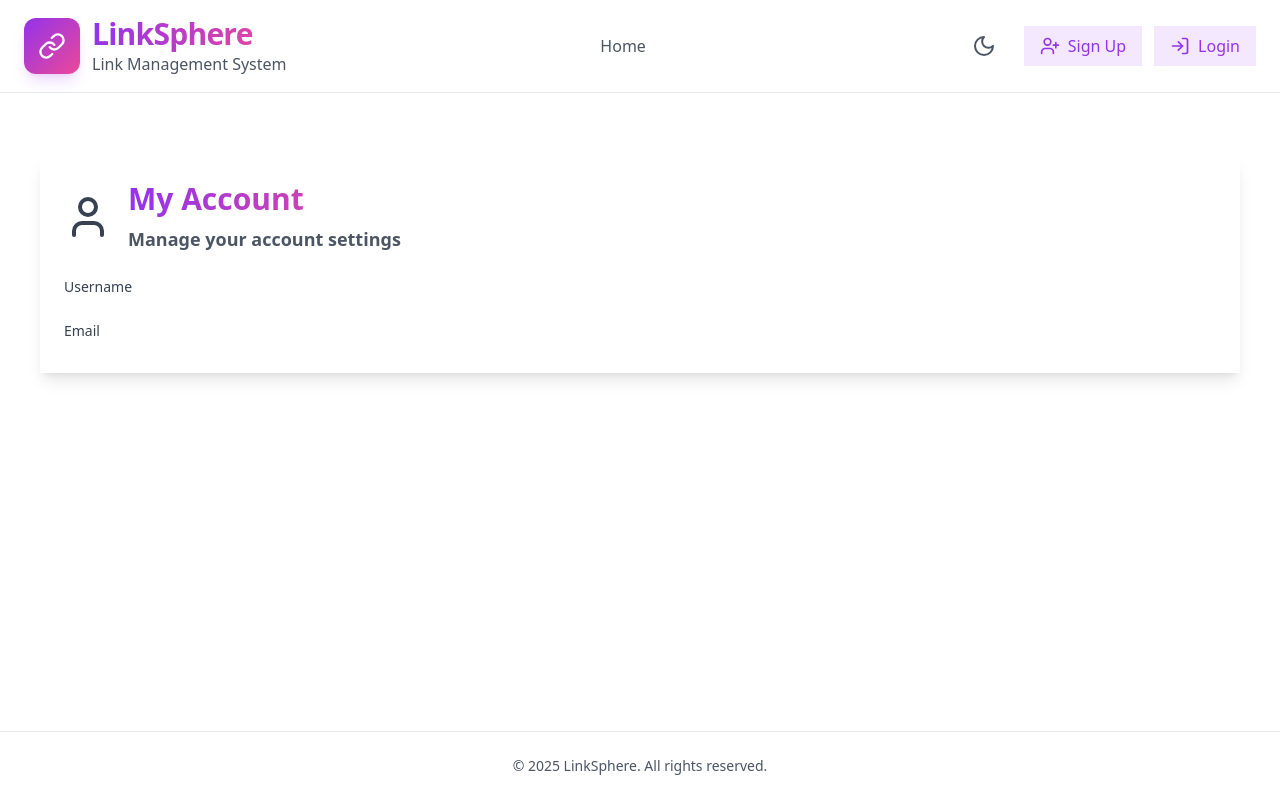
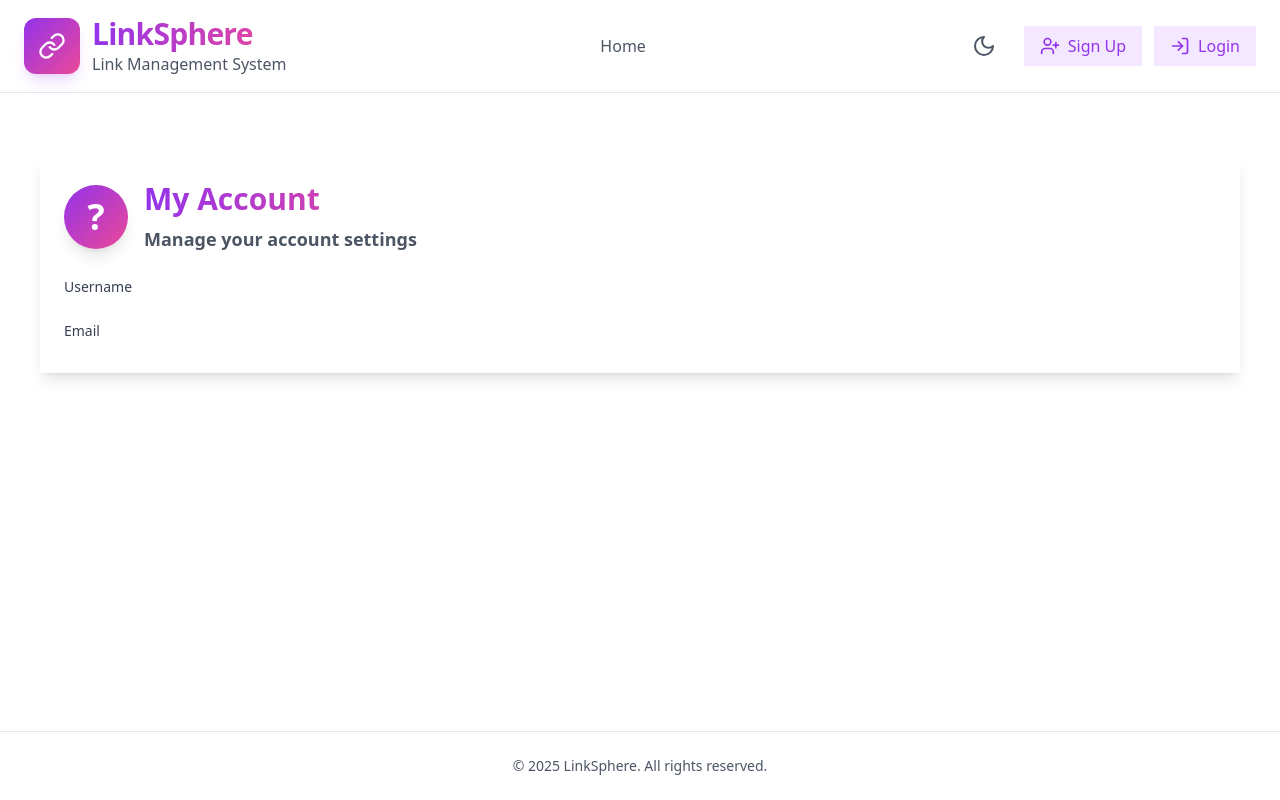
Before and after one commit to Vitalisn4/LinkSphere, a React (Vite) app in the folder my-link-uploader/: page /dashboard/my-account in a window 1280 px wide. Built offline with nearby package versions, Linux system fonts and the light colour scheme; no server answers.

Commit message:
Enhance user avatar display on My Account page
This update replaces the static user icon with a dynamic avatar that displays the user's initial in a styled circular background. The new design improves visual appeal and user experience.

```diff
--- a/my-link-uploader/src/pages/dashboard/MyAccountPage.tsx
+++ b/my-link-uploader/src/pages/dashboard/MyAccountPage.tsx
@@ -15,7 +15,11 @@ export default function MyAccountPage() {
         isDark ? "bg-gray-800" : "bg-white"
       } shadow-lg`}>
         <div className="flex items-center space-x-4 mb-6">
-          <User size={48} className={isDark ? "text-gray-300" : "text-gray-700"} />
+          <div className="w-16 h-16 flex items-center justify-center rounded-full bg-gradient-to-br from-purple-600 to-pink-500 shadow-lg">
+            <span className="text-4xl font-bold text-white">
+              {user?.username ? user.username.charAt(0).toUpperCase() : '?'}
+            </span>
+          </div>
           <div>
             <h1 className="text-3xl font-bold mb-2 bg-gradient-to-r from-purple-600 to-pink-500 bg-clip-text text-transparent">
               My Account
```
